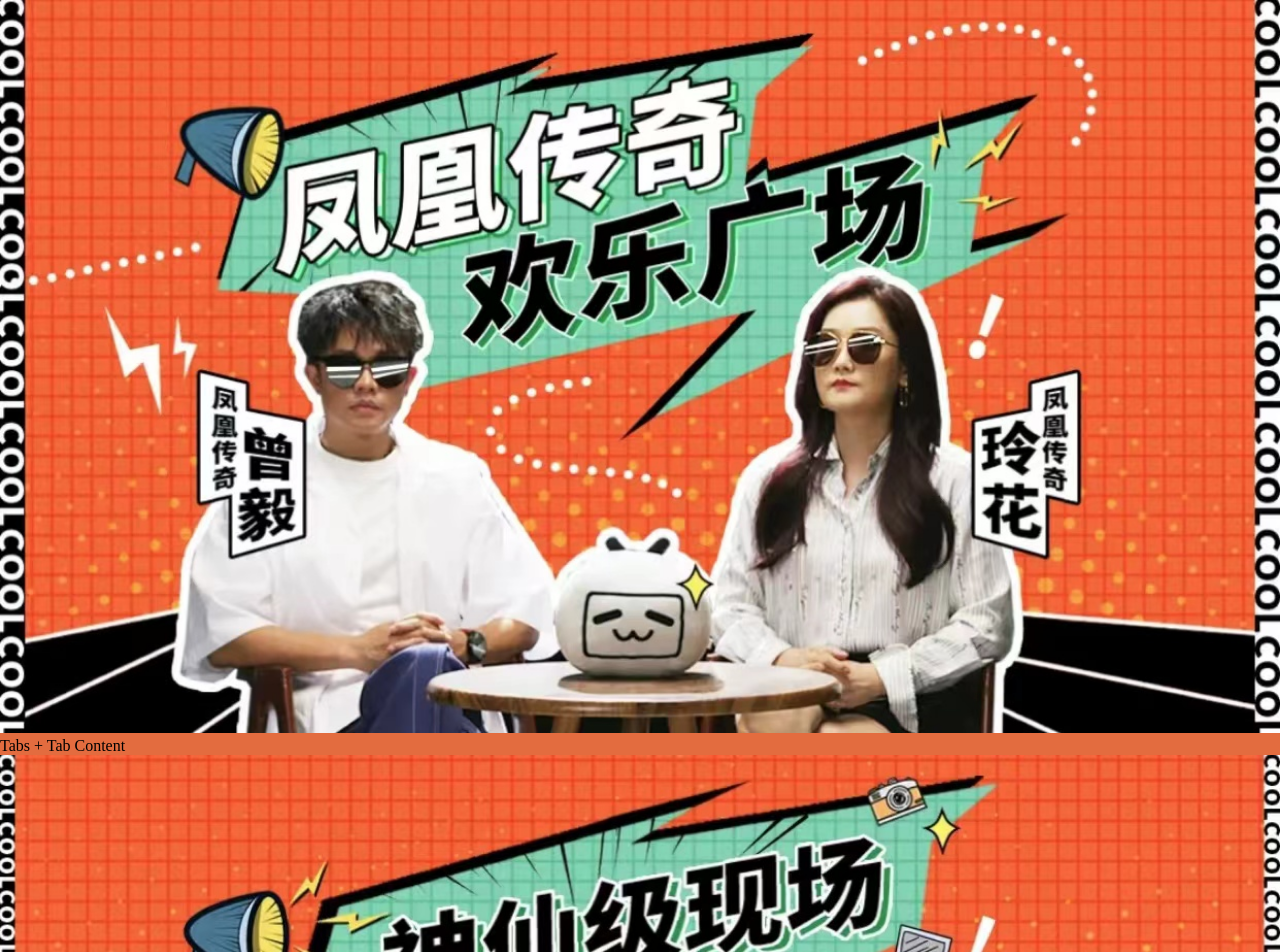
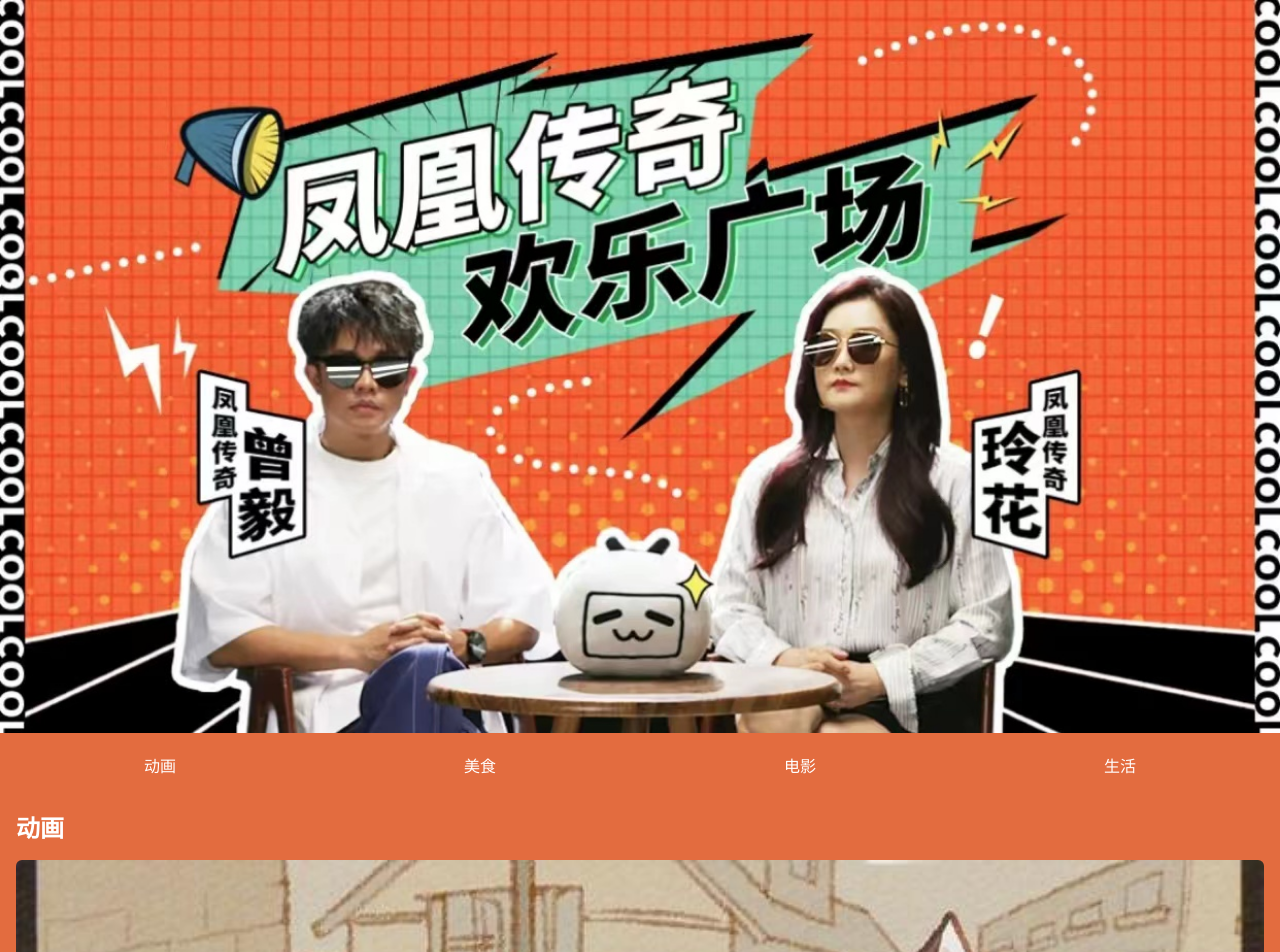
Before and after one commit to Gingesmallfish/Active-page, a React (Create React App) app: page / in a window 1280 px wide. Shown: the top 952 px of the page. Built offline with nearby package versions, Linux system fonts and the light colour scheme.

Commit message:
feat: 完成第二部分的基础样式

```diff
--- a/src/sections/SecondSection/index.tsx
+++ b/src/sections/SecondSection/index.tsx
@@ -1,9 +1,40 @@
 import {FC} from "react";
+import CartoonImage from '../../assets/cartoon.jpg'
+import MovieImage from '../../assets/movie.png'
+import LifeImage from '../../assets/life.jpg'
+import FoodImage from '../../assets/food.jpg'
+
+import styles from "./styles.module.scss"
 
 const SecondSection:FC = () => {
   return(
-      <div>
-          Tabs + Tab Content
+      <div className={styles.secondSection}>
+          {/* Tabs */}
+          <ul>
+              <li>动画</li>
+              <li>美食</li>
+              <li>电影</li>
+              <li>生活</li>
+          </ul>
+          {/*Tab + Content*/}
+          <div>
+              <section>
+                  <h2>动画</h2>
+                  <img src={ CartoonImage } alt="Cartoon"/>
+              </section>
+              <section>
+                  <h2>美食</h2>
+                  <img src={ FoodImage } alt=""/>
+              </section>
+              <section>
+                  <h2>电影</h2>
+                  <img src={ MovieImage } alt=""/>
+              </section>
+              <section>
+                  <h2>生活</h2>
+                  <img src={ LifeImage } alt=""/>
+              </section>
+          </div>
       </div>
   )
 }
--- /dev/null
+++ b/src/sections/SecondSection/styles.module.scss
@@ -0,0 +1,27 @@
+.secondSection {
+  ul{
+    height: 56px;
+    display: flex;
+    align-items: center;
+    justify-content: space-around;
+
+    li{
+      color: white;
+      list-style: none;
+
+    }
+  }
+  // Tab content
+  section {
+    padding: 16px;
+
+    h2 {
+      color: white;
+    }
+    img {
+      margin-top: 16px;
+      width: 100%;
+      border-radius: 6px;
+    }
+  }
+}
```
